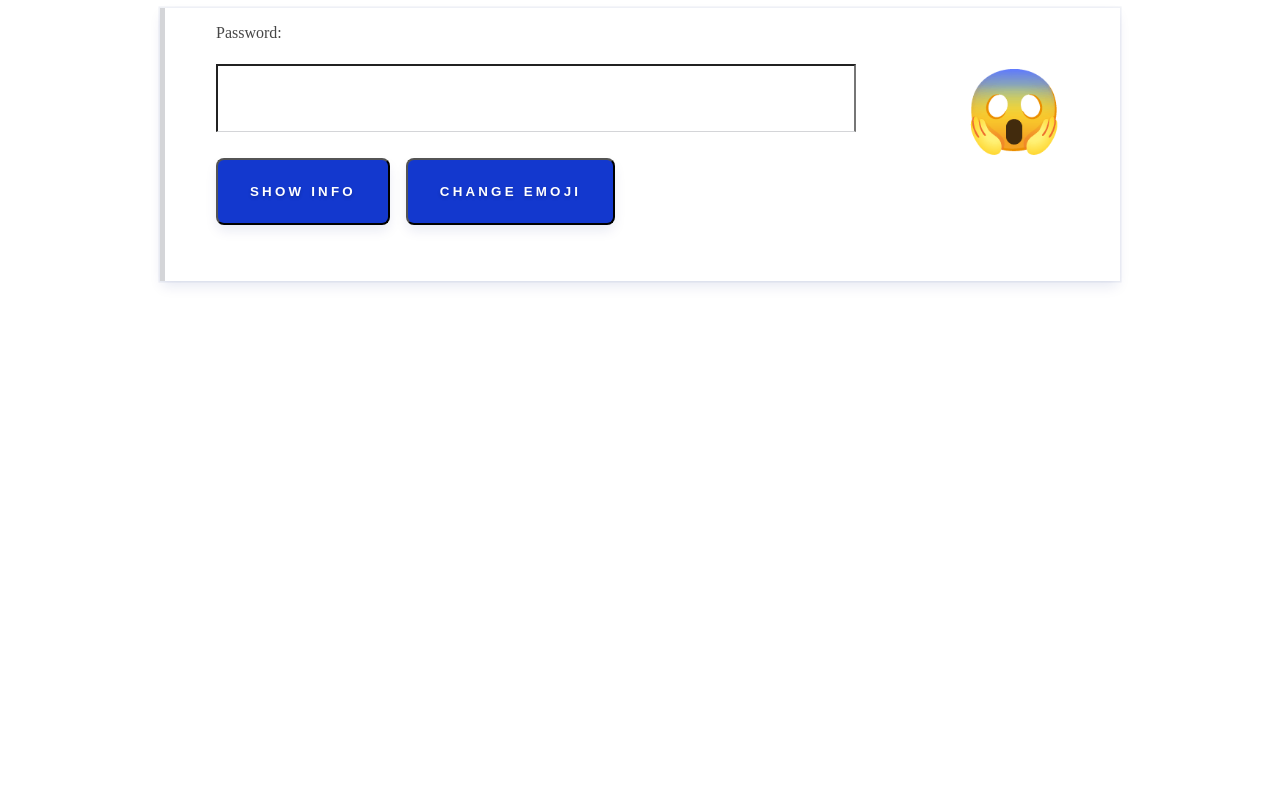
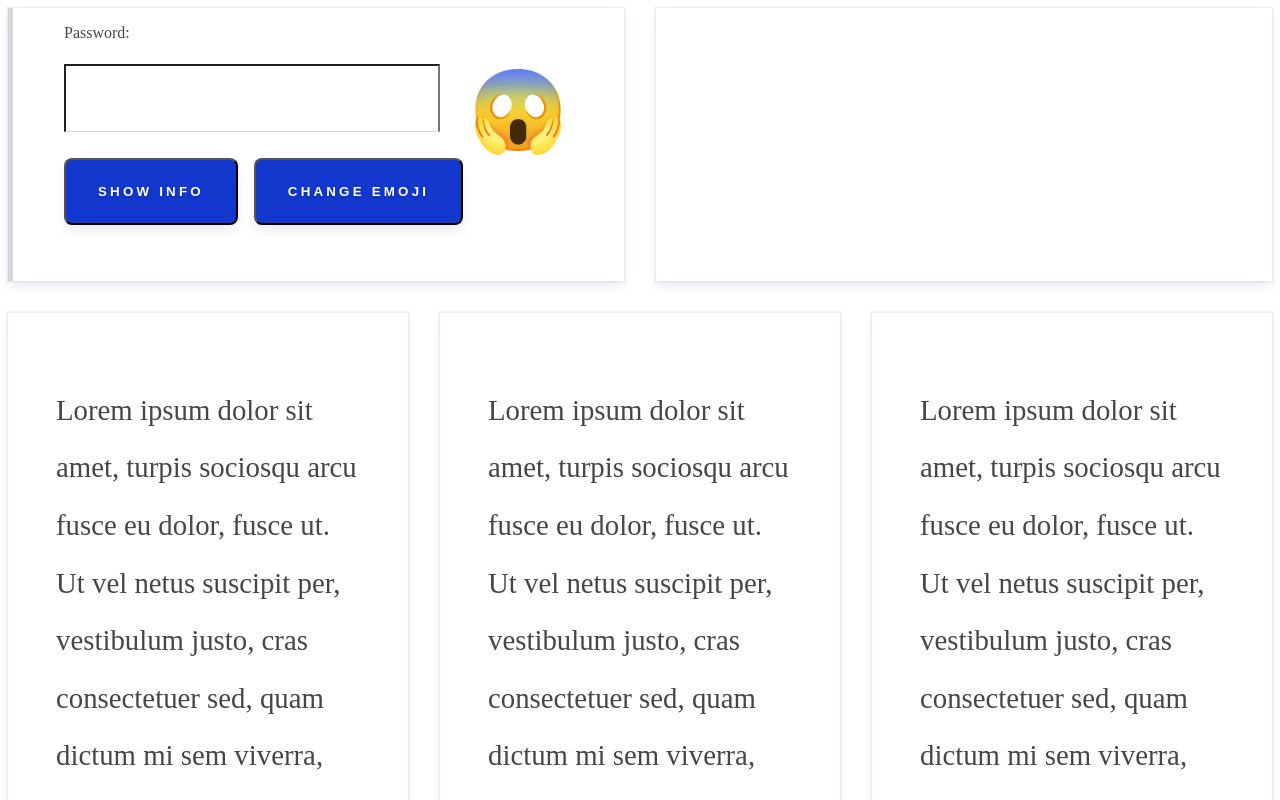
Before and after one commit to leo-generali/harpocrates, a Gatsby site: page / in a window 1280 px wide. Shown: the top 800 px of the page. Built offline with nearby package versions, Linux system fonts and the light colour scheme; Gatsby itself is replaced by a stand-in of ours.

Commit message:
Use grid to display cards; start creating view compoentn for info

```diff
--- a/src/components/Checker/View.js
+++ b/src/components/Checker/View.js
@@ -11,7 +11,11 @@ import { radius, boxShadow, hoverStates } from '../../styles/sharedValues';
 import { Button } from '../../styles/sharedStyles';
 
 const Section = styled.section`
-  max-width: 60rem;
+  display: grid;
+  grid-template-columns: 1fr 1fr;
+  grid-column-gap: 2rem;
+  grid-row-gap: 2rem;
+  max-width: 110rem;
   margin: 0 auto;
 `;
 
--- a/src/components/Checker/index.js
+++ b/src/components/Checker/index.js
@@ -70,6 +70,8 @@ class Checker extends Component {
         {...this.state}
         updatePasswordField={this.updatePasswordField}
         isTyping={this.isTyping}
+
+        // To Do: Turn this into a show feedback button
         handleShowingInfo={this.handleShowingInfo}
         handleEmojiTypeIndex={this.handleEmojiTypeIndex}
       />
--- a/src/components/Information/CrackTime.js
+++ b/src/components/Information/CrackTime.js
@@ -30,7 +30,7 @@ const Container = styled.div`
   padding: 1rem;
   margin: 1rem;
   width: 8rem;
-  height: 16rem;
+  /* height: 16rem; */
   overflow: hidden;
   display: flex;
   flex-direction: column;
--- a/src/components/Information/CrackTimes.js
+++ b/src/components/Information/CrackTimes.js
@@ -12,7 +12,7 @@ const Container = styled.div`
   padding: 2rem;
   display: flex;
   justify-content: space-between;
-  margin-top: 2rem;
+  /* margin-top: 2rem; */
   box-shadow: ${boxShadow.resting};
 `;
 
--- a/src/components/Information/index.js
+++ b/src/components/Information/index.js
@@ -15,6 +15,7 @@ class Information extends Component {
       crack_times_display.offline_slow_hashing_1e4_per_second,
       crack_times_display.offline_fast_hashing_1e10_per_second
     ];
+    if( !crackTimes[0]) return;
     this.setState({ crackTimes });
   }
 
@@ -23,7 +24,8 @@ class Information extends Component {
     const { showingInfo } = this.props;
 
     return (
-      showingInfo ? <CrackTimes crackTimes={crackTimes} /> : null
+      <CrackTimes crackTimes={crackTimes} />
+      // showingInfo ? <CrackTimes crackTimes={crackTimes} /> : null
     );
   }
 }
--- /dev/null
+++ b/src/components/Library/Card.js
@@ -0,0 +1,22 @@
+import React from 'react';
+import Link from 'gatsby-link';
+
+// Styles
+import styled from 'styled-components';
+import { boxShadow } from '../../styles/sharedValues';
+
+const Container = styled.div`
+  padding: 2.5rem 3rem;
+  background-color: #ffffff;
+  box-shadow: ${boxShadow.resting};
+  font-size: 1.8rem;
+  color: rgba(50,50,50,0.9);
+  line-height: 2;
+
+`;
+
+const Card = (props) => (
+  <Container>{props.children}</Container>
+)
+
+export default Card;
--- /dev/null
+++ b/src/components/Library/CardContainer.js
@@ -0,0 +1,30 @@
+import React from 'react';
+import Link from 'gatsby-link';
+
+// Styles
+import styled from 'styled-components';
+
+const Container = styled.div`
+  display: grid;
+  grid-template-columns: 1fr;
+  grid-column-gap: 2rem;
+  grid-row-gap: 2rem;
+  max-width: 110rem;
+  margin: 2rem auto 0;
+
+  @media screen and (min-width: 500px) {
+    grid-template-columns: 1fr 1fr;
+  }
+
+  @media screen and (min-width: 900px) {
+    grid-template-columns: 1fr 1fr 1fr;
+  }
+`;
+
+const CardContainer = (props) => (
+  <Container>
+    {props.children}
+  </Container>
+)
+
+export default CardContainer;
--- a/src/pages/index.js
+++ b/src/pages/index.js
@@ -1,12 +1,39 @@
 import React from 'react';
-import Checker from '../components/Checker/index';
 import Link from 'gatsby-link';
 
+// Components
+import Checker from '../components/Checker/index';
+import CardContainer from '../components/Library/CardContainer';
+import Card from '../components/Library/Card';
+
+// Styles
 import styled from 'styled-components';
 
 const IndexPage = () => (
   <section>
     <Checker />
+    <CardContainer>
+      <Card>
+        <p>
+          Lorem ipsum dolor sit amet, turpis sociosqu arcu fusce eu dolor, fusce ut. Ut vel netus suscipit per, vestibulum justo, cras consectetuer sed, quam dictum mi sem viverra, justo feugiat auctor. Eleifend libero mauris diam. Suscipit lacinia velit elit facilisis egestas velit, habitasse aliquam amet erat sagittis parturient congue, eget est aenean laoreet neque, vestibulum mauris, vulputate montes.
+        </p>
+      </Card>
+      <Card>
+        <p>
+          Lorem ipsum dolor sit amet, turpis sociosqu arcu fusce eu dolor, fusce ut. Ut vel netus suscipit per, vestibulum justo, cras consectetuer sed, quam dictum mi sem viverra, justo feugiat auctor. Eleifend libero mauris diam. Suscipit lacinia velit elit facilisis egestas velit, habitasse aliquam amet erat sagittis parturient congue, eget est aenean laoreet neque, vestibulum mauris, vulputate montes.
+        </p>
+      </Card>
+      <Card>
+        <p>
+          Lorem ipsum dolor sit amet, turpis sociosqu arcu fusce eu dolor, fusce ut. Ut vel netus suscipit per, vestibulum justo, cras consectetuer sed, quam dictum mi sem viverra, justo feugiat auctor. Eleifend libero mauris diam. Suscipit lacinia velit elit facilisis egestas velit, habitasse aliquam amet erat sagittis parturient congue, eget est aenean laoreet neque, vestibulum mauris, vulputate montes.
+        </p>
+      </Card>
+      <Card>
+        <p>
+          Lorem ipsum dolor sit amet, turpis sociosqu arcu fusce eu dolor, fusce ut. Ut vel netus suscipit per, vestibulum justo, cras consectetuer sed, quam dictum mi sem viverra, justo feugiat auctor. Eleifend libero mauris diam. Suscipit lacinia velit elit facilisis egestas velit, habitasse aliquam amet erat sagittis parturient congue, eget est aenean laoreet neque, vestibulum mauris, vulputate montes.
+        </p>
+      </Card>
+    </CardContainer>
     {/* <Card>
       <CardContent>
         <p>Lorem ipsum dolor sit amet, cum ei veri erant fierent, illum pertinacia ut mei. Sed errem ludus lobortis et, atqui dictas vel et. In sea ipsum delenit, est mazim semper at. At sea graeco putant voluptua, his no evertitur efficiantur intellegebat.</p>
```
Also changed, not shown: src/components/Library/Header.js (+8 -3 lines), src/components/Information/View.js (added).
